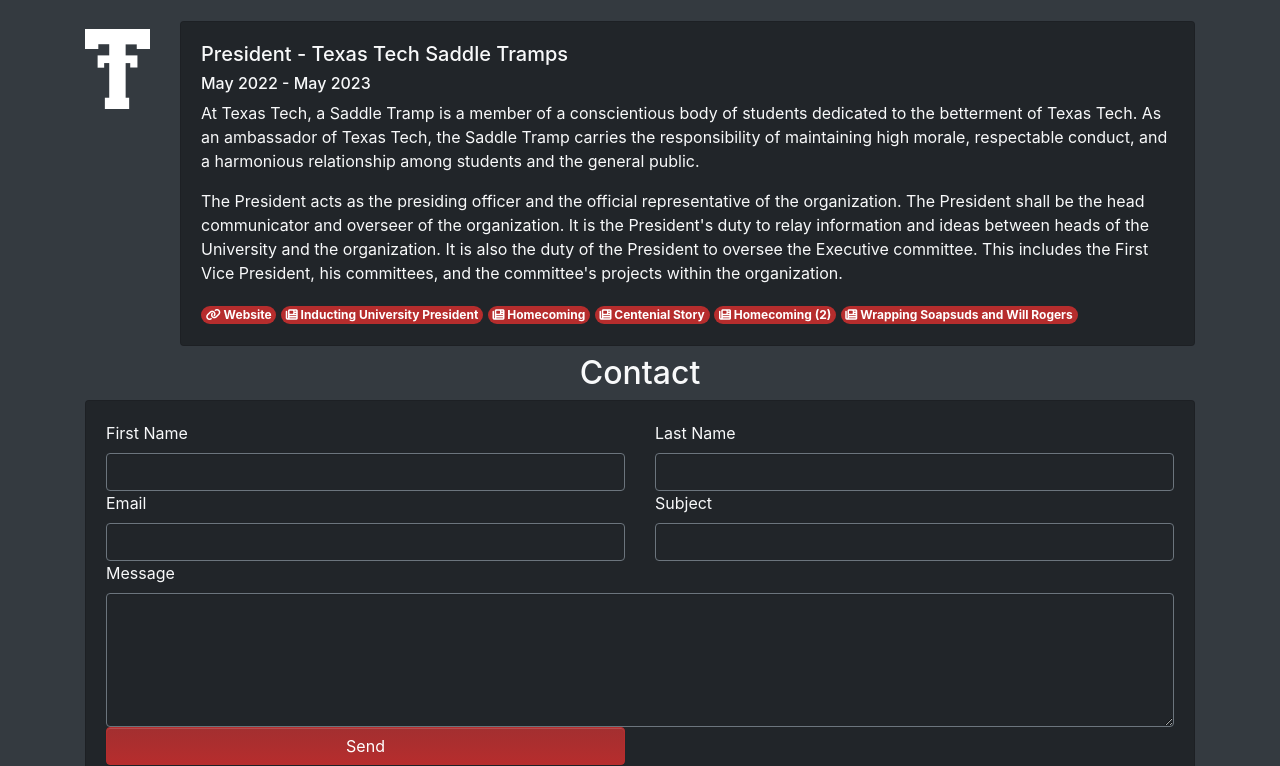
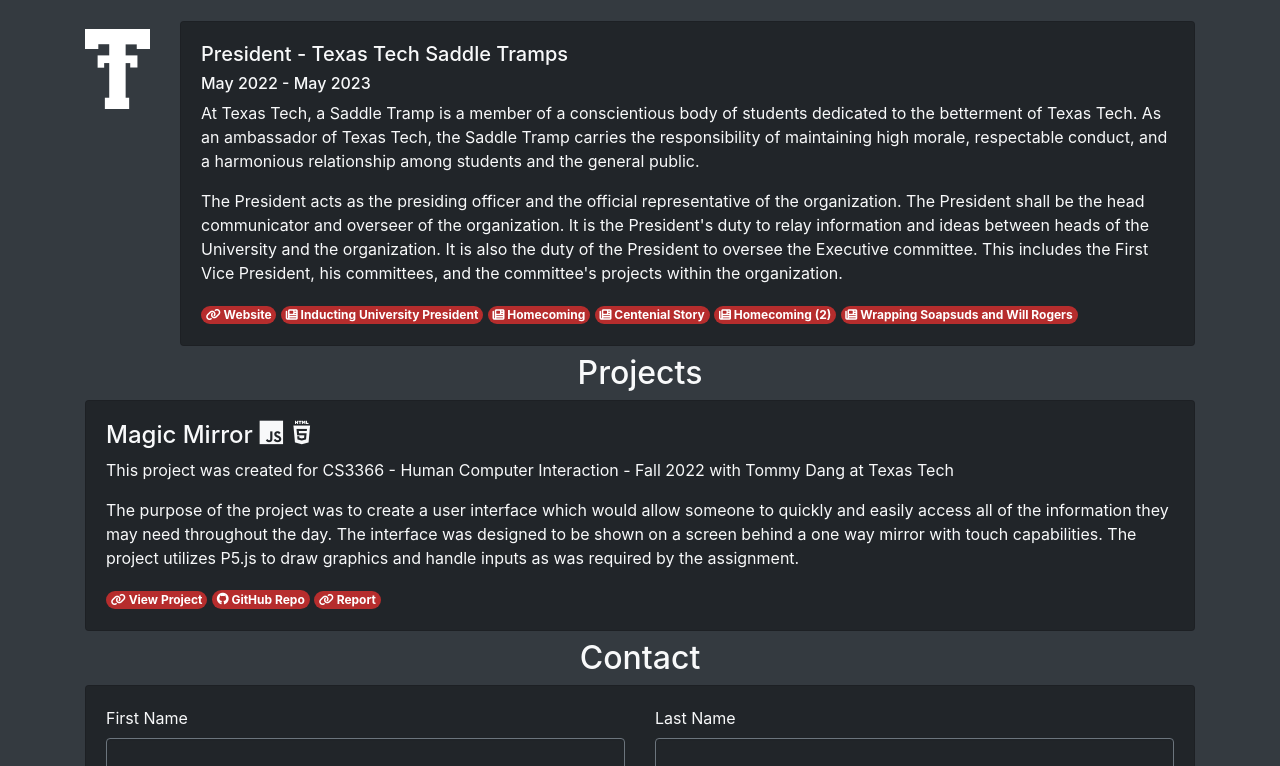
Before and after one commit to tbell19/portfolio, a plain HTML site: page index.html in a window 1280 px wide. Shown: the part 2034-2800 px from the top of the page. Drawn offline with nearby package versions, Linux system fonts and the light colour scheme.

Commit message:
Add Projects

```diff
--- a/index.html
+++ b/index.html
@@ -8,6 +8,7 @@
         <link rel="stylesheet" href="https://cdn.jsdelivr.net/gh/devicons/devicon@v2.15.1/devicon.min.css">
         <link rel="stylesheet" href="https://cdnjs.cloudflare.com/ajax/libs/font-awesome/6.4.2/css/all.min.css" integrity="sha512-z3gLpd7yknf1YoNbCzqRKc4qyor8gaKU1qmn+CShxbuBusANI9QpRohGBreCFkKxLhei6S9CQXFEbbKuqLg0DA==" crossorigin="anonymous" referrerpolicy="no-referrer" />
         <meta name="viewport" content="width=device-width, initial-scale=1">
+        <link rel="stylesheet" href="/style.css">
     </head>
     <body >
         <div class="container-fluid">
@@ -25,9 +26,9 @@
                             <li class="list-group-item">
                                 <a class="text-decoration-none text-white" href="#experience">Experience</a>
                             </li>
-                            <!-- <li class="list-group-item">
+                            <li class="list-group-item">
                                 <a class="text-decoration-none text-white" href="#projects">Projects</a>
-                            </li> -->
+                            </li>
                             <!-- <li class="list-group-item">
                                 <a class="text-decoration-none text-white" href="#extras">Extras</a>
                             </li> -->
@@ -79,18 +80,19 @@
                     </div>
                     <div class="row pt-3">
                         <div class="col-2 col-md-1">
-                            <img class="pt-2" width="100%" src="/images/work-logos/Midland_district.png" alt="">
+                            <img class="pt-2" width="100%" src="/images/work-logos/acw.png" alt="">
                         </div>
                         <div class="col-10 col-md-11">
                             <div class="card">
                                 <div class="card-body">
-                                    <h5>IT Support Specialist - Midland Christian School</h5>
-                                    <h6>July 2017 - April 2021</h6>
-                                    <a class="badge bg-primary rounded-pill text-white" href="http://www.midlandchristianschool.org">
+                                    <h5>Software Developer - AccountingWare</h5>
+                                    <h6>May 2023 - Present</h6>
+                                    <a class="badge bg-primary rounded-pill text-white" href="http://www.accountingWare.com">
                                         <i class="fa-solid fa-link"></i> Website
                                     </a>
                                 </div>
                             </div>
+
                         </div>
                     </div>
                     <div class="row pt-3">
@@ -112,19 +114,18 @@
                     </div>
                     <div class="row pt-3">
                         <div class="col-2 col-md-1">
-                            <img class="pt-2" width="100%" src="/images/work-logos/acw.png" alt="">
+                            <img class="pt-2" width="100%" src="/images/work-logos/Midland_district.png" alt="">
                         </div>
                         <div class="col-10 col-md-11">
                             <div class="card">
                                 <div class="card-body">
-                                    <h5>Software Developer - AccountingWare</h5>
-                                    <h6>May 2023 - Present</h6>
-                                    <a class="badge bg-primary rounded-pill text-white" href="http://www.accountingWare.com">
+                                    <h5>IT Support Specialist - Midland Christian School</h5>
+                                    <h6>July 2017 - April 2021</h6>
+                                    <a class="badge bg-primary rounded-pill text-white" href="http://www.midlandchristianschool.org">
                                         <i class="fa-solid fa-link"></i> Website
                                     </a>
                                 </div>
                             </div>
-
                         </div>
                     </div>
                     <div class="row pt-4">
@@ -211,12 +212,41 @@
                        </div>
                     </div>
                 </div>
-                <!-- <div class="row" id="projects">
-                    <div class="col-12 d-flex justify-content-center mt-2">
-                        <h2>Projects</h2>
+                <div id="projects">
+                    <div class="row">
+                        <div class="col-12 d-flex justify-content-center mt-2">
+                            <h2>Projects</h2>
+                        </div>
+                    </div>
+                    <div class="row">
+                        <div class="col-12">
+                            <div class="card">
+                                <div class="card-body">
+                                    <h4>Magic Mirror <i class="devicon-javascript-plain"></i>
+                                        <i class="devicon-html5-plain-wordmark"></i></h4>
+                                    <p>This project was created for CS3366 - Human Computer Interaction - Fall 2022 with Tommy Dang at Texas Tech</p>
+                                    <p>The purpose of the project was to create a user interface which would allow someone to quickly
+                                        and easily access all of the information they may need throughout the day. The interface was
+                                        designed to be shown on a screen behind a one way mirror with touch capabilities.
+                                        The project utilizes P5.js to draw graphics and handle inputs as was required by the assignment.
+                                    </p>
+                                    <a class="badge bg-primary rounded-pill text-white" href="https://mirror.trentb.tech">
+                                        <i class="fa-solid fa-link"></i> View Project
+                                    </a>
+                                    <a class="badge bg-primary rounded-pill text-white" href="https://github.com/tbell19/p2.trent_bell">
+                                        <i class="fa-solid devicon-github-plain"></i> GitHub Repo
+                                    </a>
+                                    <a class="badge bg-primary rounded-pill text-white" href="https://mirror.trentb.tech/report">
+                                        <i class="fa-solid fa-link"></i> Report
+                                    </a>
+
+                                </div>
+                            </div>
+                        </div>
                     </div>
                 </div>
-                <div class="row" id="Extras">
+
+                <!-- <div class="row" id="Extras">
                     <div class="col-12 d-flex justify-content-center mt-2">
                         <h2>Extras</h2>
                     </div>
--- /dev/null
+++ b/style.css
@@ -0,0 +1,3 @@
+h1{
+    font-size:4em
+}
```
Also changed, not shown: images/ttu.svg (deleted), images/work-logos/acw.svg (deleted).
